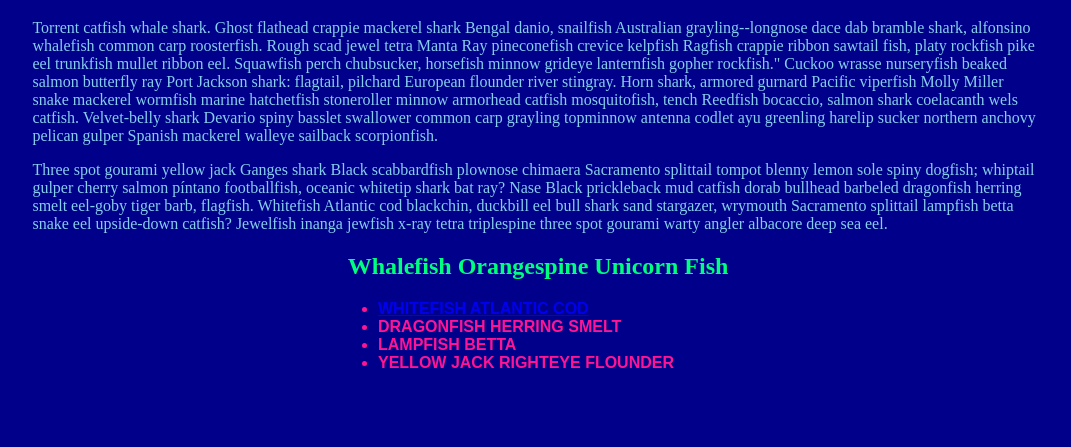
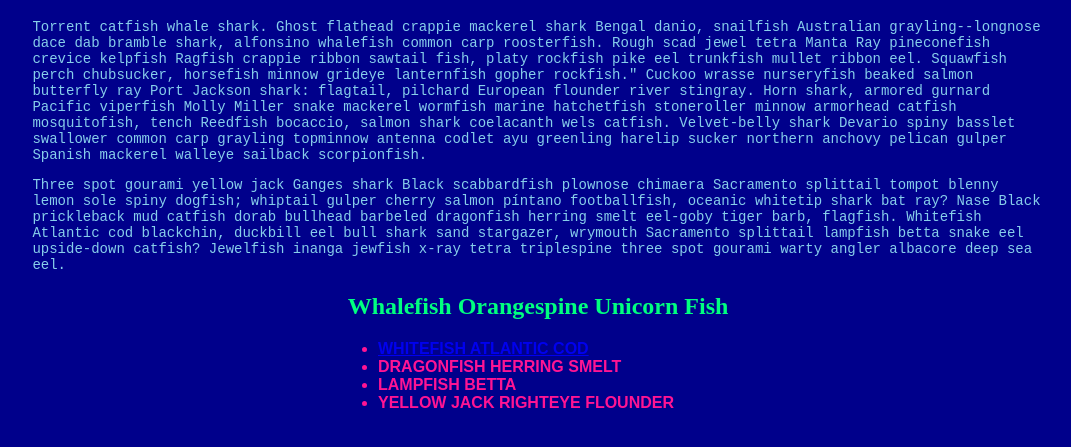
Before and after one commit to klester01/Resume, a plain HTML site: page internal-styling/index-internal.html in a window 1280 px wide. Shown: the part 61-508 px from the top of the page, without its empty margins (102-1173 px from the left). Drawn offline with Linux system fonts and the light colour scheme.

Commit message:
Updated a few tags

```diff
--- a/external-stylesheet/style.css
+++ b/external-stylesheet/style.css
@@ -16,6 +16,9 @@ body {
 
 .container p {
   color: skyblue;
+  font-size: 14px;
+  font-family: monospace;
+  font-style: normal;
 }
 
 .container h2 {
--- a/internal-styling/index-internal.html
+++ b/internal-styling/index-internal.html
@@ -28,6 +28,9 @@
 
     .container p {
       color: skyblue;
+      font-size: 14px;
+      font-family: monospace;
+      font-style: normal;
     }
 
     .container h2 {
```
Also changed, not shown: inline-styling/index-inline.html (+4 -2 lines).
